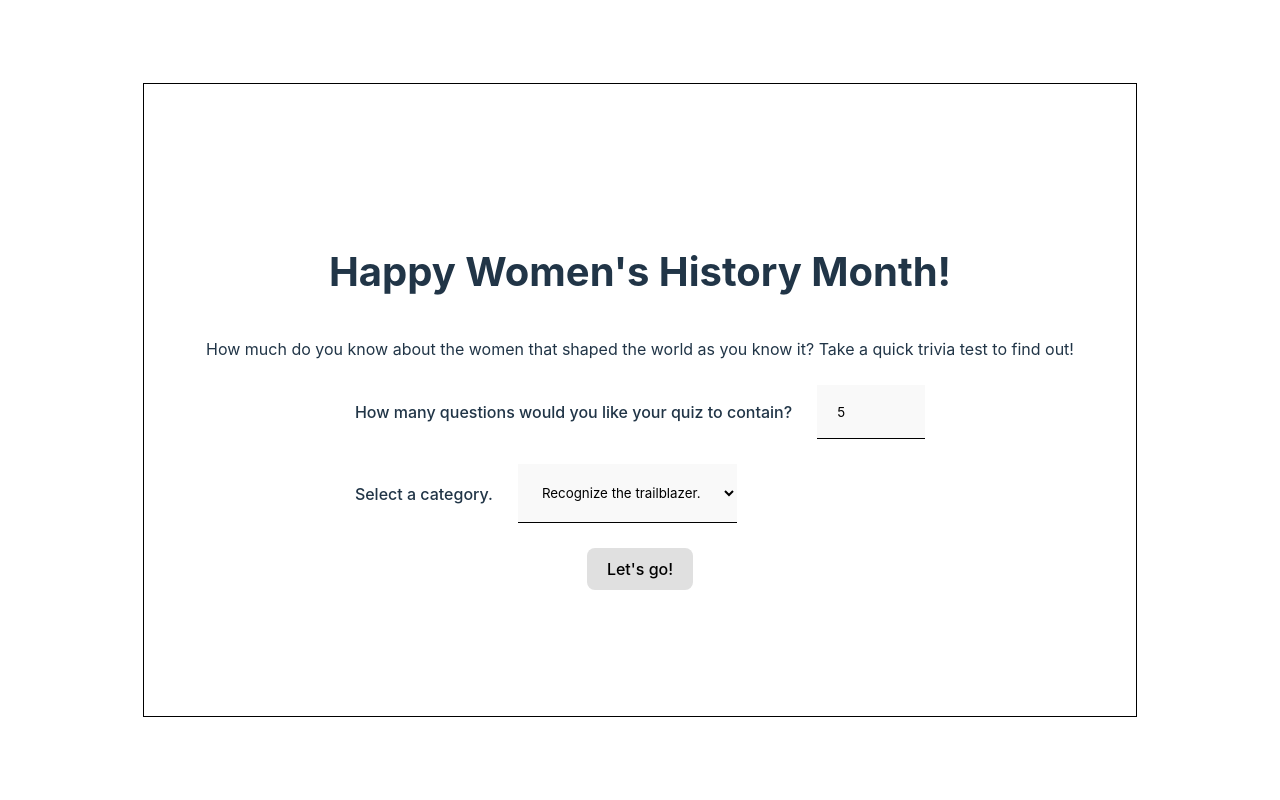
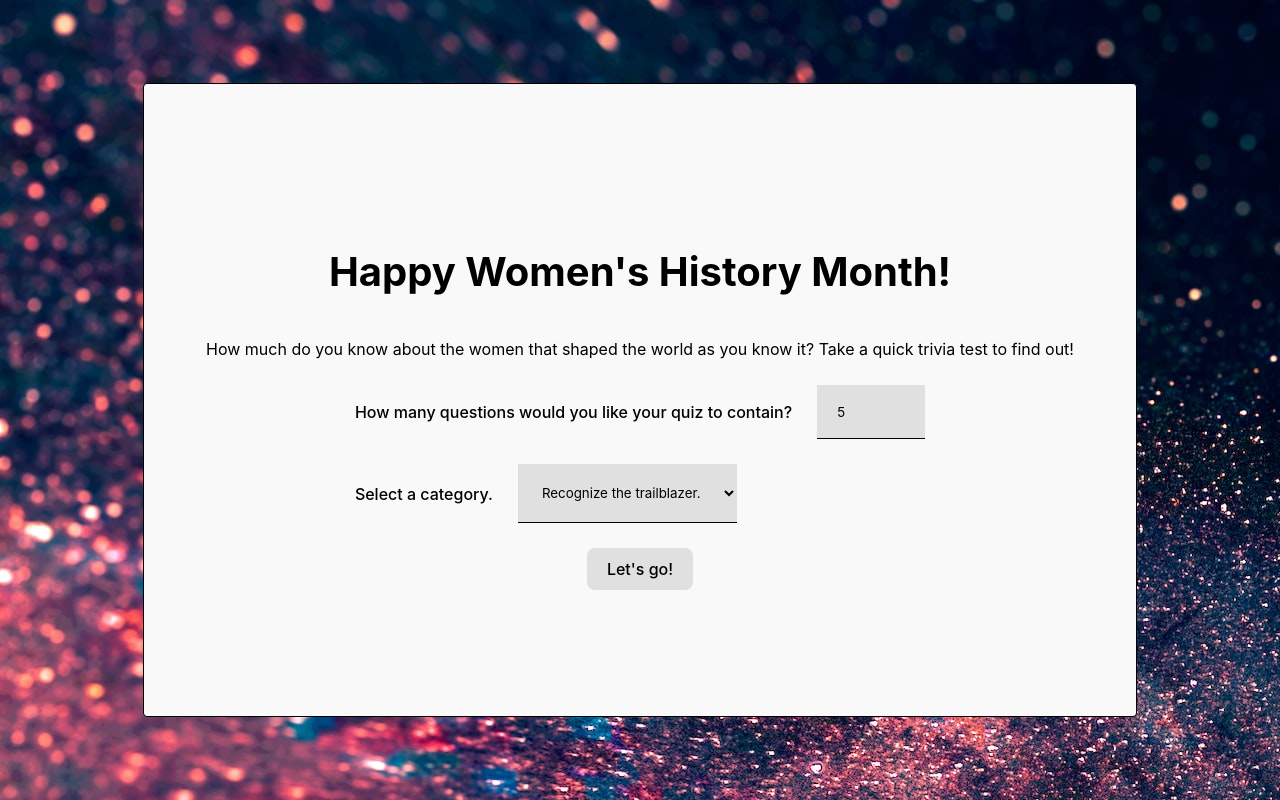
Before and after one commit to maryamkhan14/womens-history-month-quiz, a React (Vite) app: page / in a window 1280 px wide. Built offline with nearby package versions, Linux system fonts and the light colour scheme.

Commit message:
Added further styling and background image

```diff
--- a/src/App.css
+++ b/src/App.css
@@ -17,9 +17,11 @@
   justify-content: center;
   padding: 1rem;
   margin: 1rem;
-  min-width: 75%;
+  width: 75%;
   min-height: 75%;
   border: 1px solid black;
+  border-radius: 4px;
+  background-color: #f9f9f9;
 }
 
 .intro {
--- a/src/index.css
+++ b/src/index.css
@@ -1,10 +1,6 @@
 :root {
   font-family: Inter, system-ui, Avenir, Helvetica, Arial, sans-serif;
   font-weight: 400;
-
-  color-scheme: light dark;
-  color: rgba(255, 255, 255, 0.87);
-  background-color: #242424;
 
   font-synthesis: none;
   text-rendering: optimizeLegibility;
@@ -15,10 +11,11 @@
 h1 {
   font-size: 2.5em;
 }
+
 select,
 input {
   font-family: Inter, system-ui, Avenir, Helvetica, Arial, sans-serif;
-  background-color: #f9f9f9;
+  background-color: #e0e0e0;
   border-width: 0 0 1px 0;
   border-radius: 0;
   border-style: solid;
@@ -26,11 +23,13 @@ input {
   outline: 0px;
   padding: 20px;
 }
+
 a {
   font-weight: 500;
   color: #646cff;
   text-decoration: inherit;
 }
+
 a:hover {
   color: #535bf2;
 }
@@ -41,6 +40,7 @@ body {
   display: flex;
   min-width: 320px;
   min-height: 100vh;
+  background-image: url("assets/bg-img.jpg");
 }
 
 button {
@@ -50,27 +50,16 @@ button {
   font-size: 1em;
   font-weight: 500;
   font-family: inherit;
-  background-color: #1a1a1a;
+  background-color: #e0e0e0;
   cursor: pointer;
   transition: border-color 0.25s;
 }
+
 button:hover {
   border-color: #646cff;
 }
+
 button:focus,
 button:focus-visible {
   outline: 4px auto -webkit-focus-ring-color;
 }
-
-@media (prefers-color-scheme: light) {
-  :root {
-    color: #213547;
-    background-color: #ffffff;
-  }
-  a:hover {
-    color: #747bff;
-  }
-  button {
-    background-color: #e0e0e0;
-  }
-}
```
Also changed, not shown: src/assets/bg-img.jpg (added).
